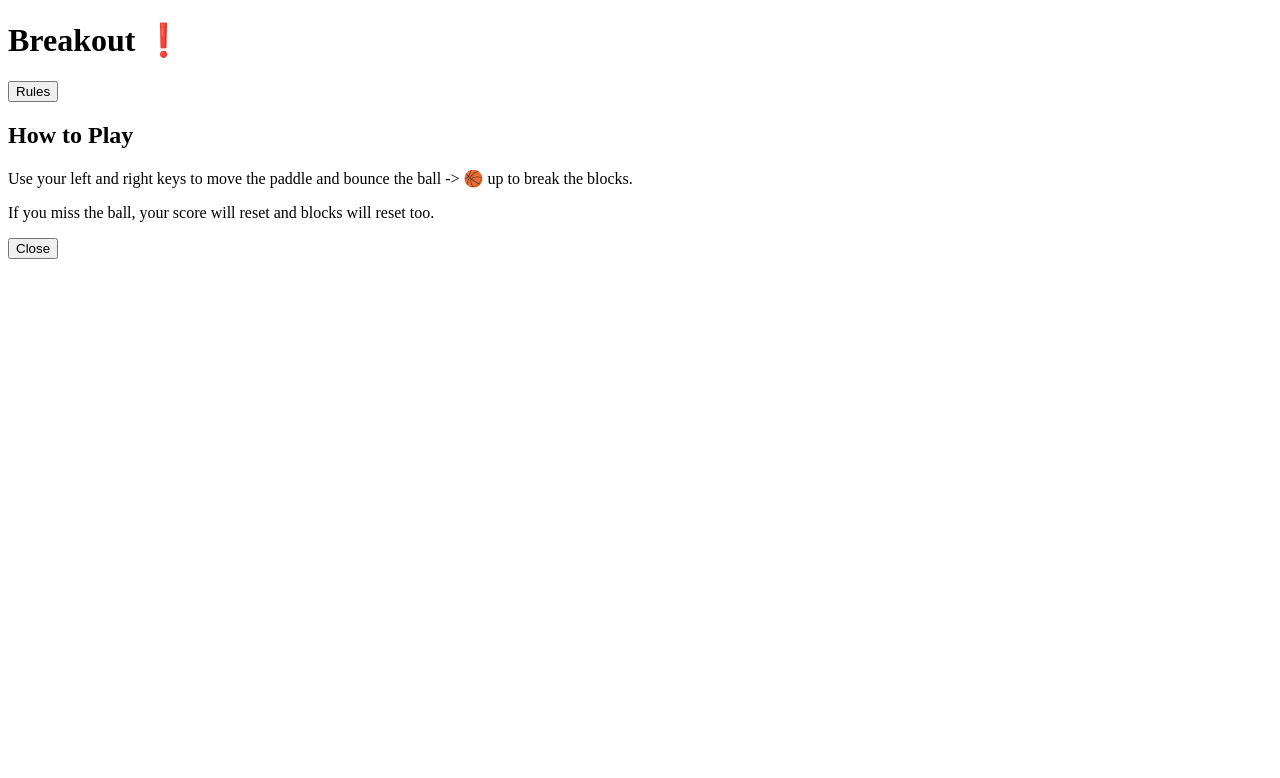
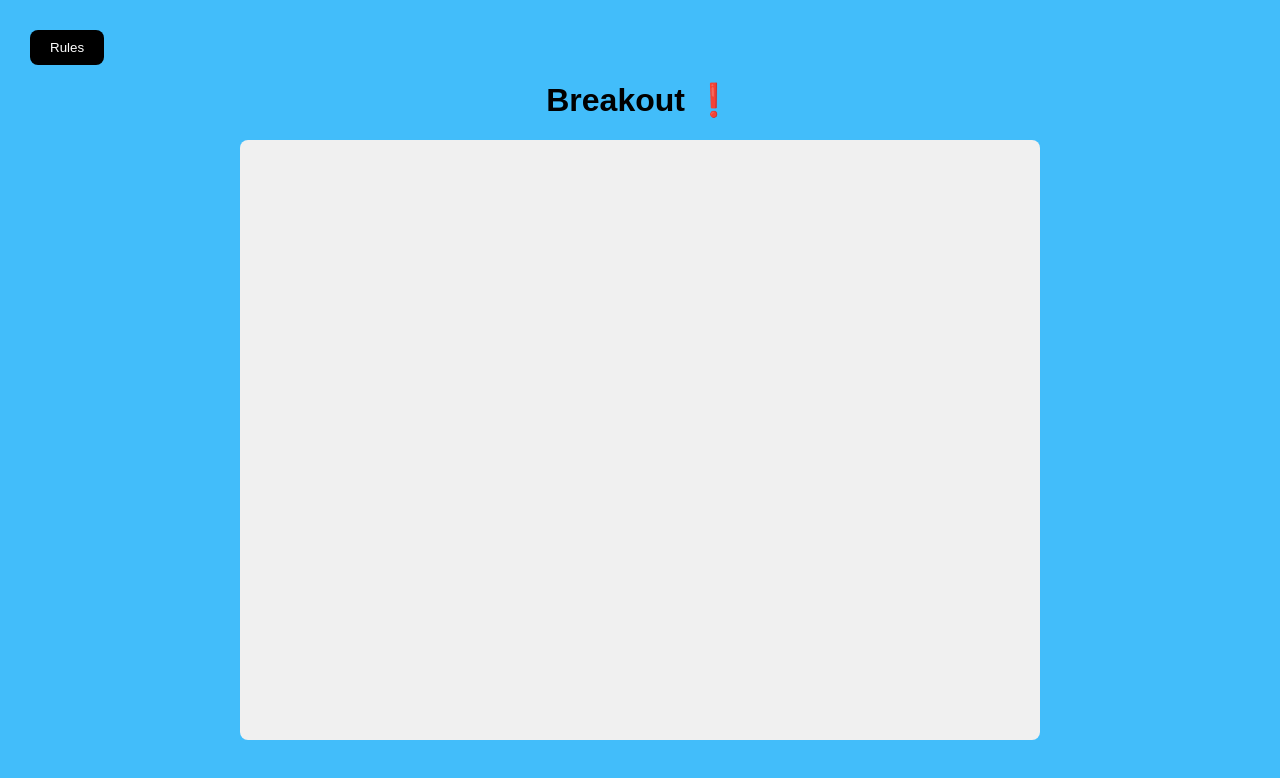
Before and after one commit to AmanDeep9925/JavaScriptProjects, a plain HTML site: page BreakOutGame/index.html in a window 1280 px wide. Drawn offline with Linux system fonts and the light colour scheme.

Commit message:
Designed the basic UI of the game

```diff
--- a/BreakOutGame/assets/script.js
+++ b/BreakOutGame/assets/script.js
@@ -0,0 +1,15 @@
+const rulesBtn = document.getElementById("rules-btn");
+
+const closeBtn = document.getElementById("close");
+
+const rules = document.getElementById("rules");
+
+// * Rules event handlers
+
+rulesBtn.addEventListener("click", () => {
+  rules.classList.add("show");
+});
+
+closeBtn.addEventListener("click", () => {
+  rules.classList.remove("show");
+});
--- a/BreakOutGame/assets/style.css
+++ b/BreakOutGame/assets/style.css
@@ -0,0 +1,76 @@
+* {
+  box-sizing: border-box;
+}
+
+body {
+  background-color: #42bdfa;
+  display: flex;
+  flex-direction: column;
+  align-items: center;
+  justify-content: center;
+
+  font-family: Arial, Helvetica, sans-serif;
+
+  min-height: 100vh;
+
+  margin: 0;
+}
+
+h2 {
+  font-size: 1rem;
+}
+
+.btn {
+  cursor: pointer;
+  border: 0;
+  padding: 10px 20px;
+  background-color: #000;
+  color: white;
+  border-radius: 0.5rem;
+}
+
+.btn:focus {
+  outline: 0;
+}
+
+.btn:hover {
+  background-color: #222;
+}
+
+.btn:active {
+  transform: scale(0.98);
+}
+
+.rules-btn {
+  position: absolute;
+  top: 30px;
+  left: 30px;
+}
+
+.rules {
+  position: absolute;
+  top: 0;
+  left: 0;
+  background: #333;
+  color: white;
+
+  min-height: 100vh;
+  width: 400px;
+  padding: 20px;
+
+  line-height: 1.5;
+
+  transform: translateX(-400px);
+  transition: 1s ease-in-out;
+}
+
+.rules.show {
+  transform: translateX(0);
+  transition: 1s ease-in-out;
+}
+
+canvas {
+  background: #f0f0f0;
+  display: block;
+  border-radius: 0.5rem;
+}
--- a/BreakOutGame/index.html
+++ b/BreakOutGame/index.html
@@ -10,7 +10,7 @@
   <body>
     <h1>Breakout ❗</h1>
 
-    <button id="rules" class="btn rules-btn">Rules</button>
+    <button id="rules-btn" class="btn rules-btn">Rules</button>
     <div id="rules" class="rules">
       <h2>How to Play</h2>
       <p>
```
